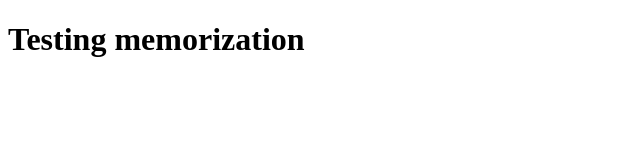
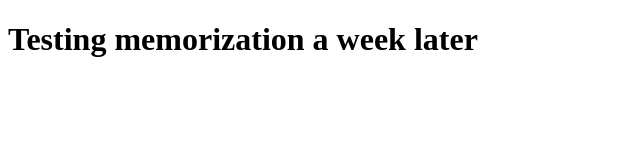
Before and after one commit to jolfwar/exploration, a plain HTML site: page _theOdinProject/odin_Websites/odin-recipes/index.html in a window 1280 px wide. Shown: the whole page, without its empty margins (0-640 px from the left). Drawn offline with Linux system fonts and the light colour scheme.

Commit message:
Testing multi-line commit memorization
Line 3

Line 5

```diff
--- a/_theOdinProject/odin_Websites/odin-recipes/index.html
+++ b/_theOdinProject/odin_Websites/odin-recipes/index.html
@@ -5,6 +5,6 @@
     <title>Recipes</title>
 </head>
 <body>
-    <h1>Testing memorization</h1>
+    <h1>Testing memorization a week later</h1>
 </body>
 </html>
```
